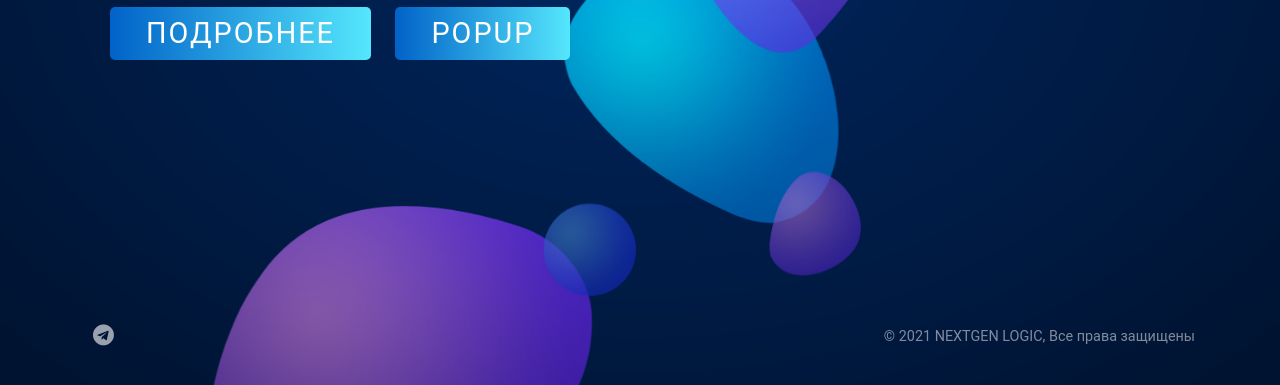
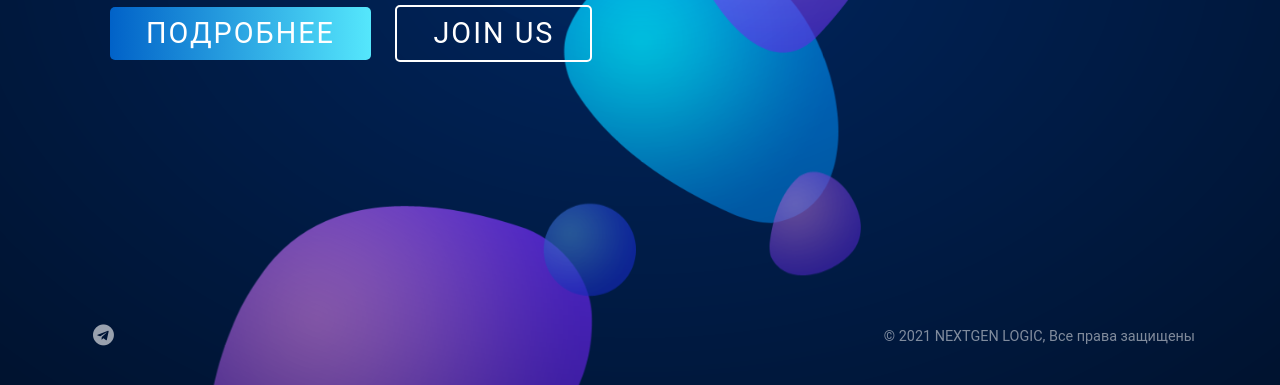
Before and after one commit to VerseVent/NextGen_Logic_landing, a plain HTML site: page index.html in a window 1280 px wide. Shown: the part 415-800 px from the top of the page. Drawn offline with Linux system fonts and the light colour scheme; files that its build step writes are made by us from their sources.

Commit message:
updated form-button

```diff
--- a/assets/css/style.css
+++ b/assets/css/style.css
@@ -3174,6 +3174,13 @@ select:-webkit-autofill:focus {
     transition: all 0.8s ease 0s;
 
   }
+  #popup-button{
+    border: .125rem solid #fff;
+    color: white;
+  }
+  /* #popup-button:hover{
+     background-image: linear-gradient(to bottom, #2dddfc, #3498db);
+  } */
   .popup.open{
     opacity: 1;
     visibility: visible;
--- a/index.html
+++ b/index.html
@@ -35,8 +35,8 @@
 									 Подробнее
 									</button>
 									<a href="#popup" class="header_phone popup-link">
-									<button class="ripple-button btn--ripple navbar-toggler" id="ripple" type="button" aria-label="Toggle navigation">
-									 popup
+									<button class="ripple-button navbar-toggler" id="popup-button" type="button" aria-label="Toggle navigation">
+									 Join us
 									</button></a>
                                     <!-- </div> -->
                         </div>
```
